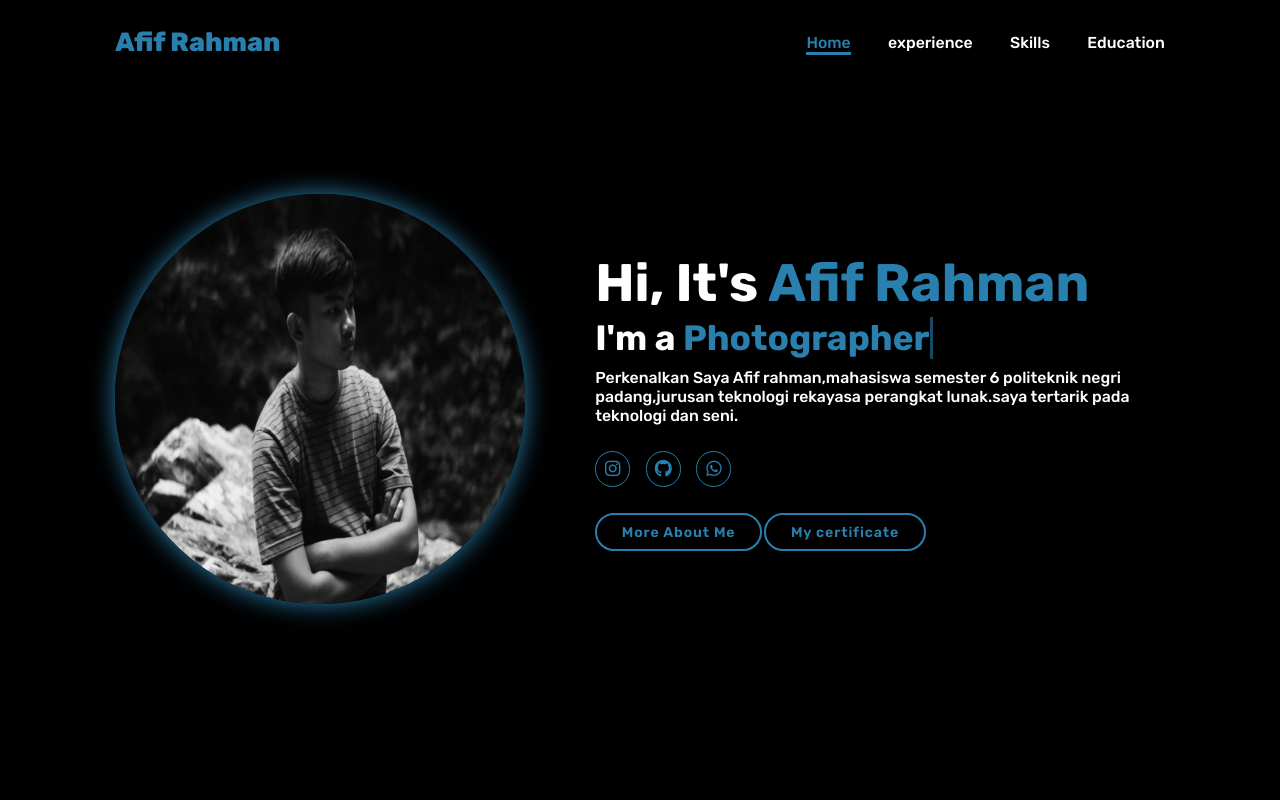
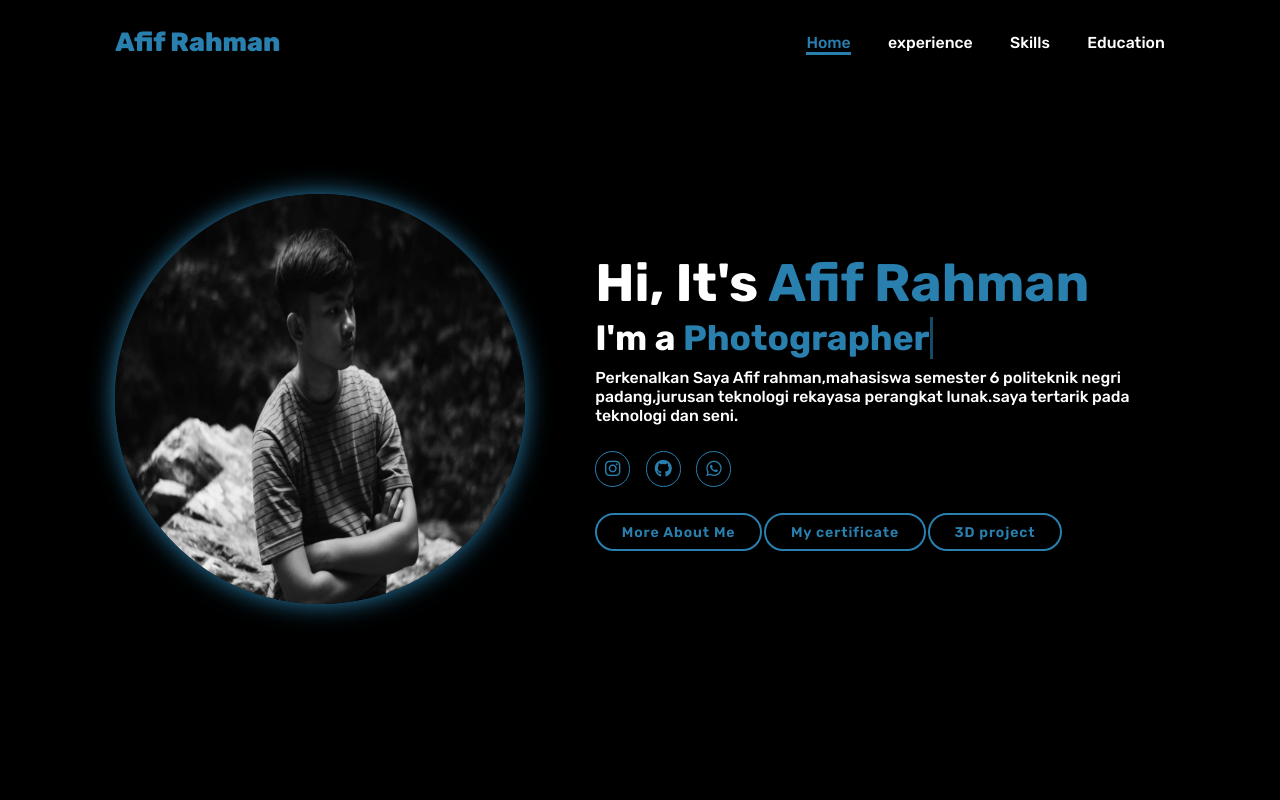
Before and after one commit to Afifrrahman/my-portfolio, a plain HTML site: page index.html in a window 1280 px wide. Shown: the top 800 px of the page. Drawn offline with Linux system fonts and the light colour scheme; a web font is replaced by a local one.

Commit message:
Update index.html

```diff
--- a/index.html
+++ b/index.html
@@ -38,6 +38,7 @@
 
             <a href="https://drive.google.com/file/d/1eTxwRXvkDSVLwwuw2wzs8j1iJHST-Ey0/view?usp=sharing" target="_blank" class="btn">More About Me</a>
             <a href="https://drive.google.com/drive/folders/1qzVZtdkOzsbmWLXmd6YBhHn7h8yQQIGJ?usp=sharing" target="_blank" class="btn">My certificate</a>
+               <a href="https://drive.google.com/drive/folders/1215pfGUSbcRl_tNCa1TyshyujLRx5q_6?usp=sharing" target="_blank" class="btn">3D project</a>
         </div>
     </section>
 
```
